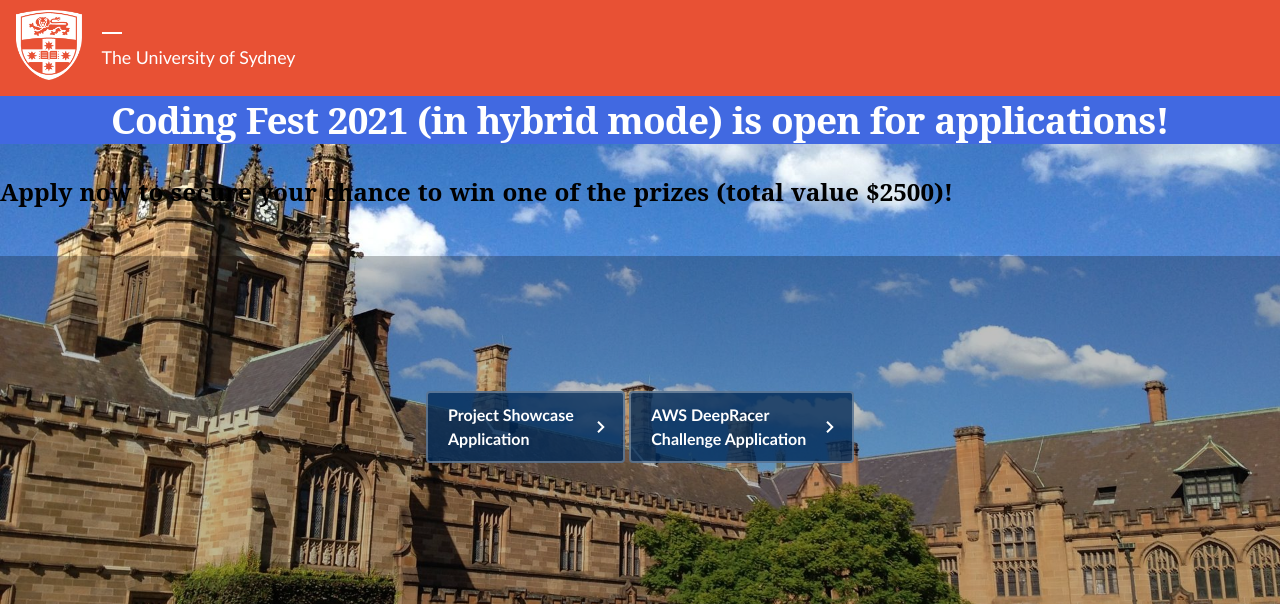
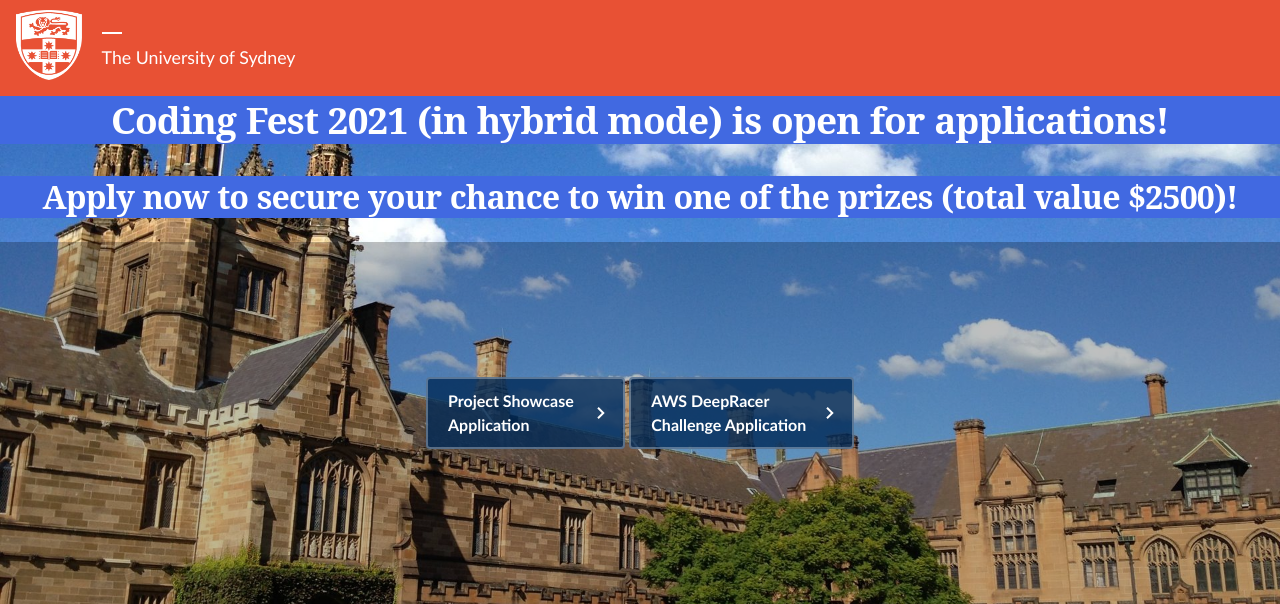
Before and after one commit to codingfestsydney/codingfestWeb, a Jekyll site: the page built from index.md, in a window 1280 px wide. Shown: the top 604 px of the page. Built offline with Jekyll 4.4.1, drawn with Linux system fonts in a browser that asks for light colours; our own code applies the rules of GitHub Pages for plain Markdown files; grey boxes are pictures that could not be loaded.

Commit message:
Update default.html

```diff
--- a/_layouts/default.html
+++ b/_layouts/default.html
@@ -493,7 +493,7 @@
         style="background-image: url('/codingfestWeb/assets/files/usyd_background.jpeg');">
         <div class="title-container">
           <h1 style="text-align: center;color: white;background-color: royalblue;">Coding Fest 2021 (in hybrid mode) is open for applications!
-            <h2 class="shim-mb2 heading-card">Apply now to secure your chance to win one of the prizes (total value $2500)!
+            <h2 style="text-align: center;color: white;background-color: royalblue;">Apply now to secure your chance to win one of the prizes (total value $2500)!
             </h2>
         </div>
         </h1>
```
